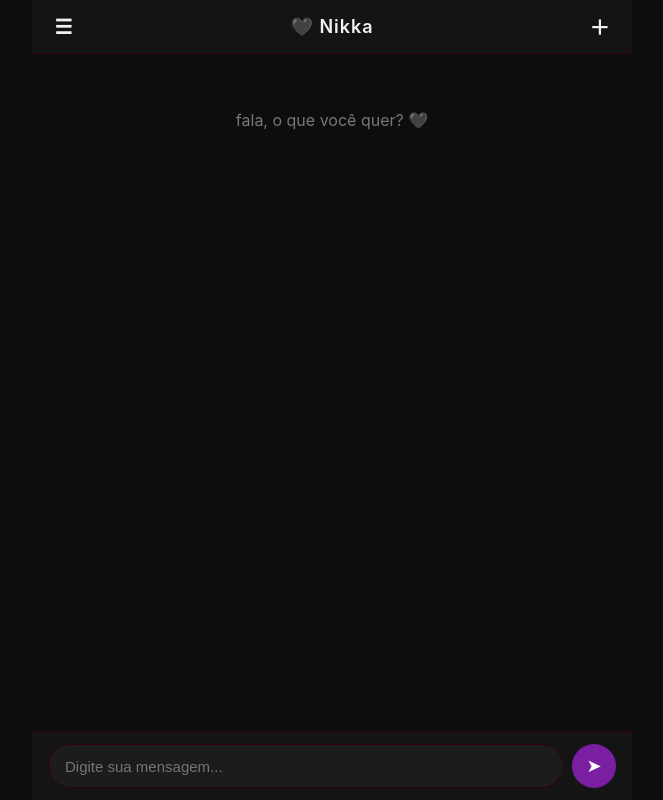
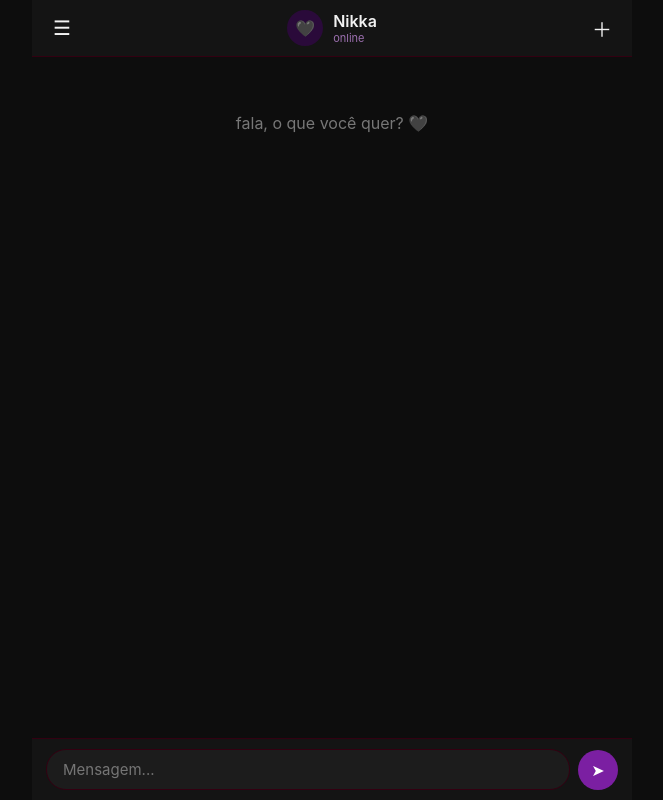
Before and after one commit to marlborotears/nikka-chat, a Next.js app: page / in a window 1280 px wide. Shown: the whole page, without its empty margins (308-971 px from the left). Built offline with nearby package versions, Linux system fonts and the light colour scheme.

Commit message:
chat estilo app de mensagens com indicador de digitando

```diff
--- a/app/page.tsx
+++ b/app/page.tsx
@@ -1,10 +1,14 @@
 "use client";
 import { useState, useRef, useEffect } from "react";
 
-type Msg = { role: "user" | "assistant"; content: string };
+type Msg = { role: "user" | "assistant"; content: string; hora: string };
 type Conversation = { id: string; title: string; messages: Msg[] };
 
 const STORAGE_KEY = "nikka_conversas";
+
+function horaAgora() {
+  return new Date().toLocaleTimeString("pt-BR", { hour: "2-digit", minute: "2-digit" });
+}
 
 export default function Chat() {
   const [conversas, setConversas] = useState<Conversation[]>([]);
@@ -13,9 +17,9 @@ export default function Chat() {
   const [carregando, setCarregando] = useState(false);
   const [sidebarAberta, setSidebarAberta] = useState(false);
   const scrollRef = useRef<HTMLDivElement>(null);
+  const textareaRef = useRef<HTMLTextAreaElement>(null);
   const carregou = useRef(false);
 
-  // Carrega do localStorage ao abrir o site
   useEffect(() => {
     const salvo = localStorage.getItem(STORAGE_KEY);
     if (salvo) {
@@ -27,11 +31,10 @@ export default function Chat() {
         return;
       }
     }
-    criarNovaConversa(true);
+    criarNovaConversa();
     carregou.current = true;
   }, []);
 
-  // Salva no localStorage sempre que algo mudar
   useEffect(() => {
     if (carregou.current) {
       localStorage.setItem(STORAGE_KEY, JSON.stringify(conversas));
@@ -42,12 +45,8 @@ export default function Chat() {
     scrollRef.current?.scrollIntoView({ behavior: "smooth" });
   }, [conversas, carregando, ativaId]);
 
-  function criarNovaConversa(semSalvarExtra = false) {
-    const nova: Conversation = {
-      id: crypto.randomUUID(),
-      title: "Nova conversa",
-      messages: [],
-    };
+  function criarNovaConversa() {
+    const nova: Conversation = { id: crypto.randomUUID(), title: "Nova conversa", messages: [] };
     setConversas((prev) => [nova, ...prev]);
     setAtivaId(nova.id);
     setSidebarAberta(false);
@@ -57,41 +56,54 @@ export default function Chat() {
   function apagarConversa(id: string) {
     setConversas((prev) => {
       const restante = prev.filter((c) => c.id !== id);
-      if (id === ativaId && restante.length > 0) setAtivaId(restante[0].id);
       if (restante.length === 0) {
         const nova: Conversation = { id: crypto.randomUUID(), title: "Nova conversa", messages: [] };
         setAtivaId(nova.id);
         return [nova];
       }
+      if (id === ativaId) setAtivaId(restante[0].id);
       return restante;
     });
   }
 
   const conversaAtiva = conversas.find((c) => c.id === ativaId);
 
+  function ajustarAlturaTextarea() {
+    const el = textareaRef.current;
+    if (el) {
+      el.style.height = "auto";
+      el.style.height = Math.min(el.scrollHeight, 120) + "px";
+    }
+  }
+
   async function enviar() {
     if (!input.trim() || carregando || !conversaAtiva) return;
 
-    const novoHistorico: Msg[] = [...conversaAtiva.messages, { role: "user", content: input }];
-    const novoTitulo =
-      conversaAtiva.title === "Nova conversa" ? input.slice(0, 30) : conversaAtiva.title;
+    const novaMsg: Msg = { role: "user", content: input, hora: horaAgora() };
+    const novoHistorico: Msg[] = [...conversaAtiva.messages, novaMsg];
+    const novoTitulo = conversaAtiva.title === "Nova conversa" ? input.slice(0, 30) : conversaAtiva.title;
 
     atualizarConversa(ativaId, novoHistorico, novoTitulo);
     setInput("");
+    setTimeout(ajustarAlturaTextarea, 0);
     setCarregando(true);
 
     try {
       const res = await fetch("/api/chat", {
         method: "POST",
         headers: { "Content-Type": "application/json" },
-        body: JSON.stringify({ messages: novoHistorico }),
+        body: JSON.stringify({ messages: novoHistorico.map(({ role, content }) => ({ role, content })) }),
       });
       const data = await res.json();
-      atualizarConversa(ativaId, [...novoHistorico, { role: "assistant", content: data.reply }], novoTitulo);
+      atualizarConversa(
+        ativaId,
+        [...novoHistorico, { role: "assistant", content: data.reply, hora: horaAgora() }],
+        novoTitulo
+      );
     } catch {
       atualizarConversa(
         ativaId,
-        [...novoHistorico, { role: "assistant", content: "⚠️ Erro ao conectar com a Nikka." }],
+        [...novoHistorico, { role: "assistant", content: "⚠️ Erro ao conectar com a Nikka.", hora: horaAgora() }],
         novoTitulo
       );
     } finally {
@@ -105,48 +117,35 @@ export default function Chat() {
 
   return (
     <div style={estilos.appWrapper}>
-      {/* SIDEBAR */}
-      {sidebarAberta && (
-        <div style={estilos.overlay} onClick={() => setSidebarAberta(false)} />
-      )}
+      {sidebarAberta && <div style={estilos.overlay} onClick={() => setSidebarAberta(false)} />}
+
       <div style={{ ...estilos.sidebar, transform: sidebarAberta ? "translateX(0)" : "translateX(-100%)" }}>
-        <button style={estilos.novoChatBtn} onClick={() => criarNovaConversa()}>
-          + Nova conversa
-        </button>
+        <button style={estilos.novoChatBtn} onClick={criarNovaConversa}>+ Nova conversa</button>
         <div style={estilos.listaConversas}>
           {conversas.map((c) => (
             <div
               key={c.id}
-              style={{
-                ...estilos.itemConversa,
-                backgroundColor: c.id === ativaId ? "#2a0a3a" : "transparent",
-              }}
-              onClick={() => {
-                setAtivaId(c.id);
-                setSidebarAberta(false);
-              }}
+              style={{ ...estilos.itemConversa, backgroundColor: c.id === ativaId ? "#2a0a3a" : "transparent" }}
+              onClick={() => { setAtivaId(c.id); setSidebarAberta(false); }}
             >
               <span style={estilos.itemTexto}>{c.title}</span>
-              <span
-                style={estilos.itemApagar}
-                onClick={(e) => {
-                  e.stopPropagation();
-                  apagarConversa(c.id);
-                }}
-              >
-                🗑
-              </span>
+              <span style={estilos.itemApagar} onClick={(e) => { e.stopPropagation(); apagarConversa(c.id); }}>🗑</span>
             </div>
           ))}
         </div>
       </div>
 
-      {/* CHAT PRINCIPAL */}
       <div style={estilos.container}>
         <header style={estilos.header}>
           <span style={estilos.menuBtn} onClick={() => setSidebarAberta(true)}>☰</span>
-          <span style={estilos.headerTitulo}>🖤 Nikka</span>
-          <span style={estilos.menuBtn} onClick={() => criarNovaConversa()}>＋</span>
+          <div style={estilos.headerCentro}>
+            <div style={estilos.avatar}>🖤</div>
+            <div>
+              <div style={estilos.headerTitulo}>Nikka</div>
+              <div style={estilos.headerStatus}>{carregando ? "digitando..." : "online"}</div>
+            </div>
+          </div>
+          <span style={estilos.menuBtn} onClick={criarNovaConversa}>＋</span>
         </header>
 
         <div style={estilos.chatArea}>
@@ -157,26 +156,22 @@ export default function Chat() {
           {conversaAtiva?.messages.map((m, i) => (
             <div
               key={i}
-              style={{
-                ...estilos.bubbleWrapper,
-                justifyContent: m.role === "user" ? "flex-end" : "flex-start",
-              }}
+              className="msg-animada"
+              style={{ ...estilos.bubbleWrapper, justifyContent: m.role === "user" ? "flex-end" : "flex-start" }}
             >
-              <div
-                style={{
-                  ...estilos.bubble,
-                  ...(m.role === "user" ? estilos.bubbleUser : estilos.bubbleAssistant),
-                }}
-              >
-                {m.content}
+              <div style={{ ...estilos.bubble, ...(m.role === "user" ? estilos.bubbleUser : estilos.bubbleAssistant) }}>
+                <div>{m.content}</div>
+                <div style={{ ...estilos.hora, textAlign: m.role === "user" ? "right" : "left" }}>{m.hora}</div>
               </div>
             </div>
           ))}
 
           {carregando && (
-            <div style={{ ...estilos.bubbleWrapper, justifyContent: "flex-start" }}>
-              <div style={{ ...estilos.bubble, ...estilos.bubbleAssistant }}>
-                <i>Nikka está digitando...</i>
+            <div className="msg-animada" style={{ ...estilos.bubbleWrapper, justifyContent: "flex-start" }}>
+              <div style={{ ...estilos.bubble, ...estilos.bubbleAssistant, padding: "14px 16px" }}>
+                <span className="dot"></span>
+                <span className="dot"></span>
+                <span className="dot"></span>
               </div>
             </div>
           )}
@@ -184,16 +179,21 @@ export default function Chat() {
         </div>
 
         <div style={estilos.inputArea}>
-          <input
+          <textarea
+            ref={textareaRef}
             style={estilos.input}
             value={input}
-            onChange={(e) => setInput(e.target.value)}
-            onKeyDown={(e) => e.key === "Enter" && enviar()}
-            placeholder="Digite sua mensagem..."
+            rows={1}
+            onChange={(e) => { setInput(e.target.value); ajustarAlturaTextarea(); }}
+            onKeyDown={(e) => {
+              if (e.key === "Enter" && !e.shiftKey) {
+                e.preventDefault();
+                enviar();
+              }
+            }}
+            placeholder="Mensagem..."
           />
-          <button style={estilos.botao} onClick={enviar} disabled={carregando}>
-            ➤
-          </button>
+          <button style={estilos.botao} onClick={enviar} disabled={carregando || !input.trim()}>➤</button>
         </div>
       </div>
     </div>
@@ -209,158 +209,66 @@ const estilos: { [k: string]: React.CSSProperties } = {
     overflow: "hidden",
     backgroundColor: "#0d0d0d",
   },
-  overlay: {
-    position: "fixed",
-    inset: 0,
-    backgroundColor: "rgba(0,0,0,0.5)",
-    zIndex: 10,
-  },
+  overlay: { position: "fixed", inset: 0, backgroundColor: "rgba(0,0,0,0.5)", zIndex: 10 },
   sidebar: {
-    position: "fixed",
-    top: 0,
-    left: 0,
-    bottom: 0,
-    width: "80%",
-    maxWidth: 300,
-    backgroundColor: "#141414",
-    borderRight: "1px solid #330011",
-    zIndex: 20,
-    transition: "transform 0.25s ease",
-    paddingTop: "calc(16px + env(safe-area-inset-top))",
-    paddingBottom: "calc(16px + env(safe-area-inset-bottom))",
-    display: "flex",
-    flexDirection: "column",
-    gap: 8,
+    position: "fixed", top: 0, left: 0, bottom: 0, width: "80%", maxWidth: 300,
+    backgroundColor: "#141414", borderRight: "1px solid #330011", zIndex: 20,
+    transition: "transform 0.25s ease", display: "flex", flexDirection: "column", gap: 8,
     boxSizing: "border-box",
     padding: "calc(16px + env(safe-area-inset-top)) 12px calc(16px + env(safe-area-inset-bottom)) 12px",
   },
   novoChatBtn: {
-    padding: "10px 14px",
-    borderRadius: 10,
-    border: "1px solid #7b1fa2",
-    backgroundColor: "transparent",
-    color: "#fff",
-    fontSize: 14,
-    cursor: "pointer",
+    padding: "10px 14px", borderRadius: 10, border: "1px solid #7b1fa2",
+    backgroundColor: "transparent", color: "#fff", fontSize: 14, cursor: "pointer",
   },
-  listaConversas: {
-    marginTop: 12,
-    display: "flex",
-    flexDirection: "column",
-    gap: 4,
-    overflowY: "auto",
+  listaConversas: { marginTop: 12, display: "flex", flexDirection: "column", gap: 4, overflowY: "auto" },
+  itemConversa: {
+    display: "flex", justifyContent: "space-between", alignItems: "center",
+    padding: "10px 10px", borderRadius: 8, cursor: "pointer", color: "#e0e0e0", fontSize: 14,
   },
-  itemConversa: {
-    display: "flex",
-    justifyContent: "space-between",
-    alignItems: "center",
-    padding: "10px 10px",
-    borderRadius: 8,
-    cursor: "pointer",
-    color: "#e0e0e0",
-    fontSize: 14,
-  },
-  itemTexto: {
-    overflow: "hidden",
-    whiteSpace: "nowrap",
-    textOverflow: "ellipsis",
-    flex: 1,
-  },
-  itemApagar: {
-    marginLeft: 8,
-    opacity: 0.6,
-  },
+  itemTexto: { overflow: "hidden", whiteSpace: "nowrap", textOverflow: "ellipsis", flex: 1 },
+  itemApagar: { marginLeft: 8, opacity: 0.6 },
   container: {
-    display: "flex",
-    flexDirection: "column",
-    height: "100%",
-    color: "#f1f1f1",
-    fontFamily: "-apple-system, sans-serif",
+    display: "flex", flexDirection: "column", height: "100%",
+    color: "#f1f1f1", fontFamily: "-apple-system, sans-serif",
   },
   header: {
-    display: "flex",
-    alignItems: "center",
-    justifyContent: "space-between",
-    padding: "12px 16px",
-    paddingTop: "calc(12px + env(safe-area-inset-top))",
-    fontSize: 18,
-    fontWeight: 600,
-    borderBottom: "1px solid #330011",
-    backgroundColor: "#141414",
-    letterSpacing: 1,
+    display: "flex", alignItems: "center", justifyContent: "space-between",
+    padding: "10px 14px", paddingTop: "calc(10px + env(safe-area-inset-top))",
+    borderBottom: "1px solid #330011", backgroundColor: "#141414",
   },
-  headerTitulo: {
-    flex: 1,
-    textAlign: "center",
+  headerCentro: { display: "flex", alignItems: "center", gap: 10 },
+  avatar: {
+    width: 36, height: 36, borderRadius: "50%", backgroundColor: "#2a0a3a",
+    display: "flex", alignItems: "center", justifyContent: "center", fontSize: 16,
   },
-  menuBtn: {
-    fontSize: 20,
-    width: 32,
-    textAlign: "center",
-    cursor: "pointer",
+  headerTitulo: { fontSize: 16, fontWeight: 600 },
+  headerStatus: { fontSize: 11, color: "#9b6fae" },
+  menuBtn: { fontSize: 20, width: 32, textAlign: "center", cursor: "pointer" },
+  chatArea: { flex: 1, overflowY: "auto", padding: "16px", display: "flex", flexDirection: "column", gap: 8 },
+  empty: { textAlign: "center", color: "#777", marginTop: 40 },
+  bubbleWrapper: { display: "flex", width: "100%" },
+  bubble: {
+    maxWidth: "75%", padding: "8px 12px 6px 12px", borderRadius: 16,
+    fontSize: 15, lineHeight: 1.4, whiteSpace: "pre-wrap",
   },
-  chatArea: {
-    flex: 1,
-    overflowY: "auto",
-    padding: "16px",
-    display: "flex",
-    flexDirection: "column",
-    gap: 10,
+  bubbleUser: { backgroundColor: "#7b1fa2", color: "#fff", borderBottomRightRadius: 4 },
+  bubbleAssistant: {
+    backgroundColor: "#1c1c1c", color: "#e0e0e0", border: "1px solid #330011", borderBottomLeftRadius: 4,
   },
-  empty: {
-    textAlign: "center",
-    color: "#777",
-    marginTop: 40,
-  },
-  bubbleWrapper: {
-    display: "flex",
-    width: "100%",
-  },
-  bubble: {
-    maxWidth: "75%",
-    padding: "10px 14px",
-    borderRadius: 18,
-    fontSize: 15,
-    lineHeight: 1.4,
-    whiteSpace: "pre-wrap",
-  },
-  bubbleUser: {
-    backgroundColor: "#7b1fa2",
-    color: "#fff",
-    borderBottomRightRadius: 4,
-  },
-  bubbleAssistant: {
-    backgroundColor: "#1c1c1c",
-    color: "#e0e0e0",
-    border: "1px solid #330011",
-    borderBottomLeftRadius: 4,
-  },
+  hora: { fontSize: 10, opacity: 0.6, marginTop: 2 },
   inputArea: {
-    display: "flex",
-    gap: 8,
-    padding: "12px 16px",
-    paddingBottom: "calc(12px + env(safe-area-inset-bottom))",
-    borderTop: "1px solid #330011",
-    backgroundColor: "#141414",
+    display: "flex", alignItems: "flex-end", gap: 8, padding: "10px 14px",
+    paddingBottom: "calc(10px + env(safe-area-inset-bottom))",
+    borderTop: "1px solid #330011", backgroundColor: "#141414",
   },
   input: {
-    flex: 1,
-    padding: "12px 16px",
-    borderRadius: 24,
-    border: "1px solid #330011",
-    backgroundColor: "#1c1c1c",
-    color: "#fff",
-    fontSize: 15,
-    outline: "none",
+    flex: 1, padding: "10px 16px", borderRadius: 20, border: "1px solid #330011",
+    backgroundColor: "#1c1c1c", color: "#fff", fontSize: 15, outline: "none",
+    resize: "none", maxHeight: 120, fontFamily: "inherit",
   },
   botao: {
-    width: 44,
-    height: 44,
-    borderRadius: "50%",
-    border: "none",
-    backgroundColor: "#7b1fa2",
-    color: "#fff",
-    fontSize: 18,
-    cursor: "pointer",
+    width: 40, height: 40, borderRadius: "50%", border: "none",
+    backgroundColor: "#7b1fa2", color: "#fff", fontSize: 16, cursor: "pointer", flexShrink: 0,
   },
 };
```
Also changed, not shown: app/globals.css (+25 -0 lines).
